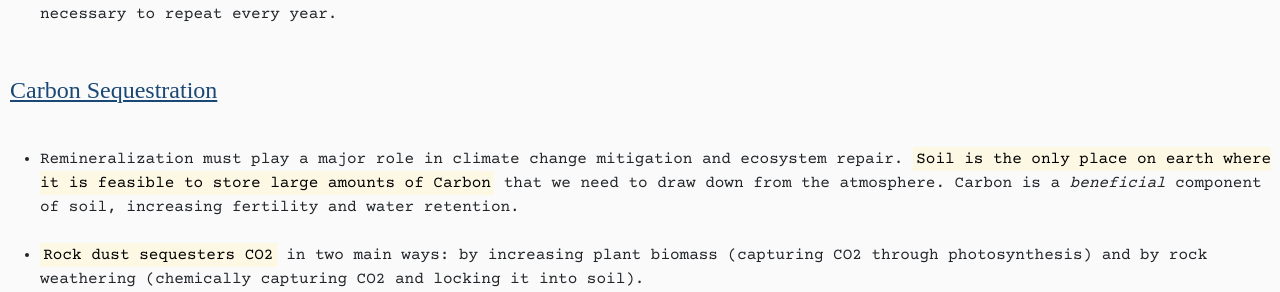
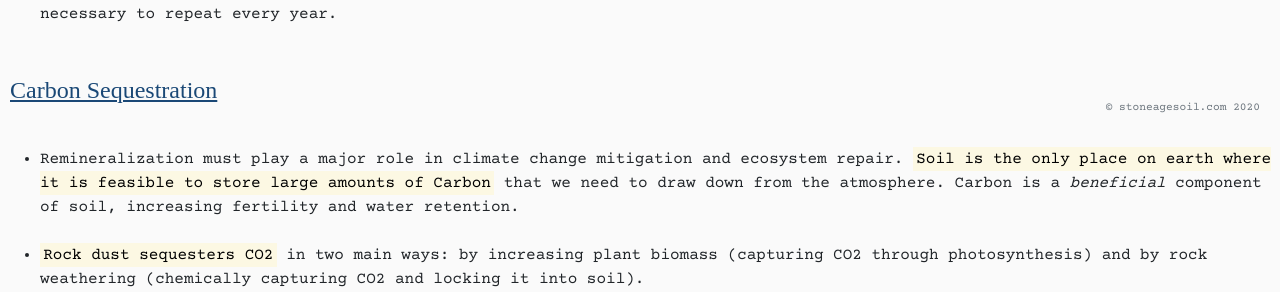
Before and after one commit to stoneagesoil/stoneagesoil.github.io, a Jekyll site: the page built from index.html, in a window 1280 px wide. Shown: the part 736-1028 px from the top of the page. Built offline with Jekyll 4.4.1, drawn with Linux system fonts in a browser that asks for light colours; nearby versions of some CDN libraries; some web fonts are replaced; library files that are not in the unit come from our copies; a script that is not in the unit is left out; some of the changed text lies outside the part shown.

Commit message:
copyright

```diff
--- a/css/yellow.css
+++ b/css/yellow.css
@@ -360,6 +360,15 @@ a.article:hover {
     left: 20px
 
 }
+
+ p.copyright {
+        position: absolute;
+        width: 100%;
+        line-height: 40px;
+        font-size: 0.7em;
+        text-align: right;
+        bottom:0;
+    }
 /* ---------------------------------------------------
     MEDIAQUERIES
 ----------------------------------------------------- */
--- a/index.html
+++ b/index.html
@@ -127,5 +127,5 @@ vitally important carbon-sink</b> (Skeptical Science, 2013)</a></li>
 </ol>
 </p>
 
-<p class="copyright text-muted" text-align: right;>Copyright &copy; stoneagesoil.com 2020</p>
+<p class="copyright text-muted" text-align: right;>&copy; stoneagesoil.com 2020</p>
 </div>
```
